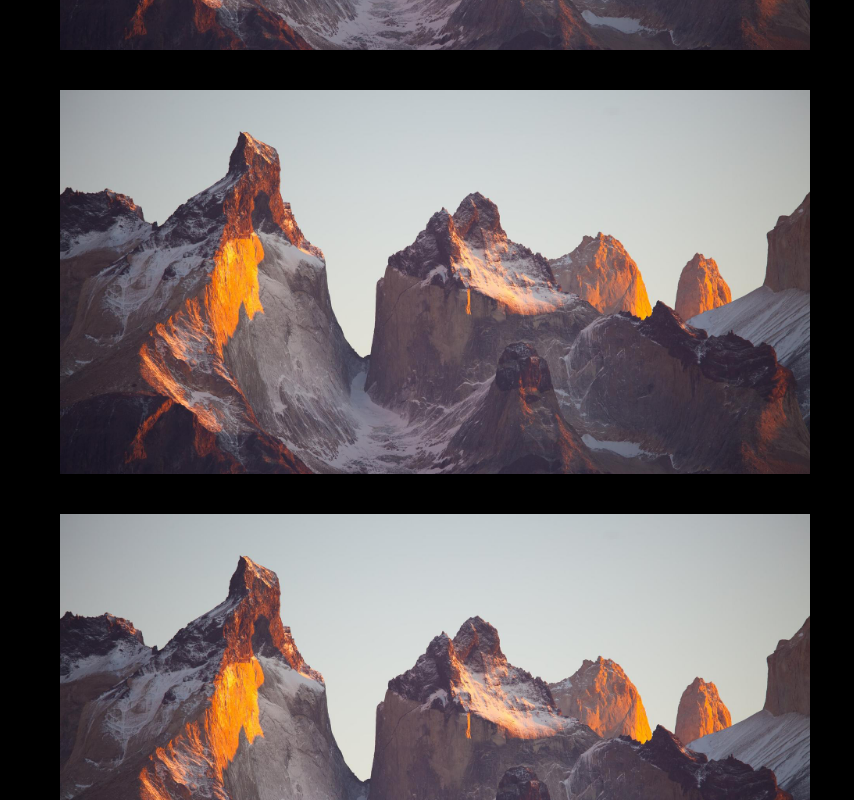
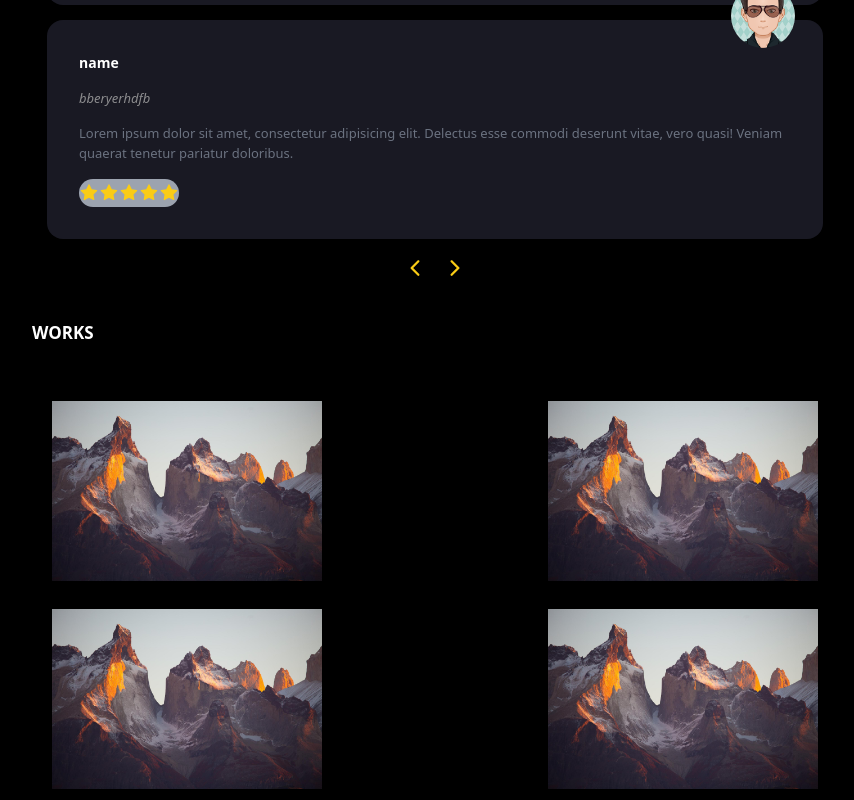
Before and after one commit to Marwan-11/my-portfolio, a React (Vite) app: page / in a window 1280 px wide. Shown: the part 3080-3880 px from the top of the page, without its empty margins (310-1164 px from the left). Built offline with nearby package versions, Linux system fonts and the light colour scheme.

Commit message:
starting carousel

```diff
--- a/src/Carousel.tsx
+++ b/src/Carousel.tsx
@@ -1,7 +1,17 @@
 const carousel = ({ children: services }) => {
+  const [current, setCurrent] = useState(services.length - 1);
+
+  const prev = () =>
+    setCurrent((current) =>
+      current === 0 ? services.length - 1 : current - 1
+    );
+
+  const next = () =>
+    setCurrent((current) => (services.length - 1 ? 0 : current + 1));
+
   return (
-    <div>
-      <div className=" flex overflow-hidden"> {services}</div>
+    <div className="overflow-hidden">
+      <div className="flex flex-row"> {services}</div>
     </div>
   );
 };
--- a/src/components/Recommendations.tsx
+++ b/src/components/Recommendations.tsx
@@ -1,7 +1,7 @@
 import { AiFillStar } from 'react-icons/ai';
 import { IoIosArrowBack, IoIosArrowForward } from 'react-icons/io';
+import { useState } from 'react';
 import carousel from '../Carousel';
-import { useState } from 'react';
 
 const Recommendations = () => {
   const services = [
@@ -58,7 +58,7 @@ const Recommendations = () => {
       <h4 className=" mb-[20px] font-bold text-white text-[17px]">
         Recommendations
       </h4>
-      <div className=" flex overflow-hidden ">
+      <div className="">
           {services.map((item) => {
             return (
               <div className=" px-[15px] min-w-fit">
--- a/src/components/Works.tsx
+++ b/src/components/Works.tsx
@@ -42,38 +42,30 @@ const Works = () => {
     ];
 
   return (
-    <div className=" py-12 px-12">
-      <div>
-        <div>
-          <h4 className=" text-white text-3xl">WORKS</h4>
-        </div>
-      </div>
-      <div className=" grid gap-10 grid-cols-auto py-9">
+    <div className=" mt-10 px-[20px] ">
+      <h4 className=" mb-[20px] font-bold text-white text-[17px]">WORKS</h4>
+      <div className=" flex gap-7  justify-between flex-wrap py-9 mx-[20px]">
         {services.map((item) => {
           return (
-            <div className="overflow-hidden h-96 w-full relative group">
-              <div className=" w-full">
-                <img src={`${item.img}`} alt="Project photo" className="" />
-              </div>
-              <div className=" h-48 absolute top-[-100%] duration-500  bg-box-gray  px-8 py-4 group-hover:top-[50%]">
-                <div className=" my-2 mx-7">
-                  <h5 className=" font-semibold text-2xl text-white">
+            <div className="overflow-hidden relative group">
+              <img
+                src={`${item.img}`}
+                alt="Project photo"
+                className=" w-[270px] border-none duration-500 group-hover:scale-[1.1]"
+              />
+              <div className=" h-[50%] w-full absolute left-0 bottom-[-100%]  bg-box-gray px-3 py-2  group-hover:bottom-[0] duration-500">
+                <h5 className=" font-semibold text-[13px] text-white">
                   {item.title}
                 </h5>
-                </div>
-                <div className=" my-2 mx-7">
-                  <p className=" text-gray-500 text-xl font-normal">
+                <p className=" text-gray-500 text-[13px] font-normal">
                   {item.disc}
                 </p>
-                </div>
-                <div className=" my-2 mx-7">
-                  <a href="#">
-                    <p className=" text-yellow-400 inline-block  text-2xl">
+                <a href="#" className="">
+                  <p className=" text-yellow-400 inline-block  text-[13px]">
                     {item.link}
                   </p>
                   <AiOutlineArrowRight className=" text-yellow-400 inline-block" />
                 </a>
-                </div>
               </div>
             </div>
           );
```
Lines whose indentation alone changed are shown as unchanged.
